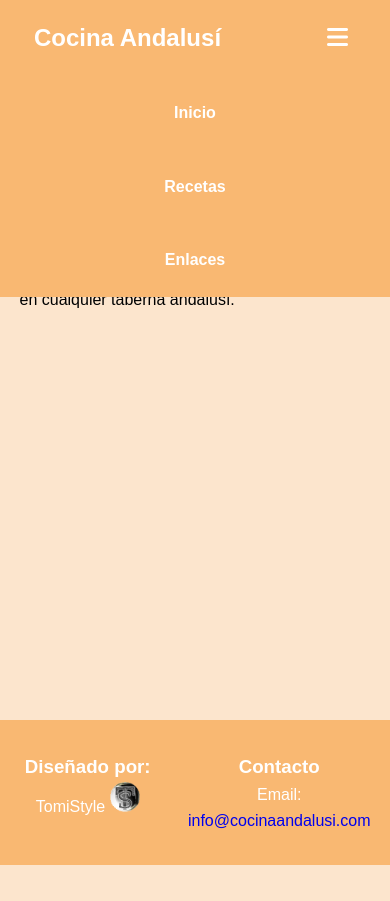
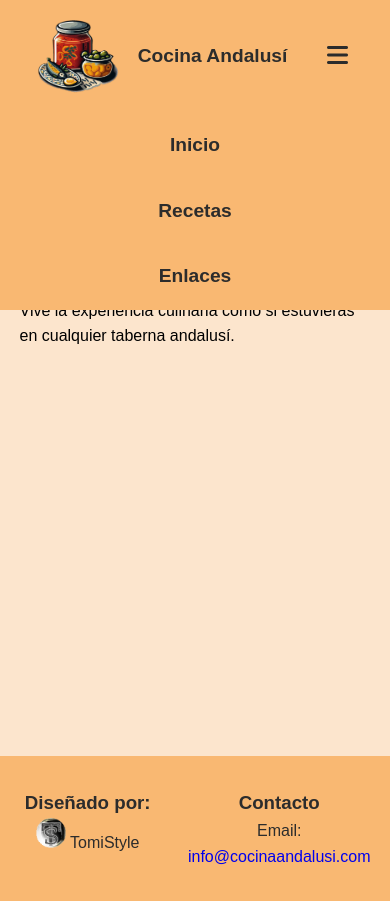
Before and after one commit to TomiStyle/cocina-andaluza, a website built with Parcel: page src/index.html in a window 390 px wide. Both pictures are taken after a click on the button "Menú". Before the commit the page ends 865 px from the top, so only its background shows below. Built offline with nearby package versions, Linux system fonts and the light colour scheme.

Commit message:
Mejorando la maqueta web

```diff
--- a/src/index.html
+++ b/src/index.html
@@ -7,12 +7,13 @@
     <title>Cocina Andalusí</title>
     <script src="https://kit.fontawesome.com/fdff0a5148.js" crossorigin="anonymous"></script>
     <link rel="stylesheet" href="./styles/main.scss">
+    <link rel="icon" type="image/png" href="./assets/images/favicon.ico">
 </head>
 
 <body>
     <header class="header">
         <div class="container nav-container">
-            <div class="logo">Cocina Andalusí</div>
+            <div class="logo"><img src="./assets/images/logo.png" alt="Logo de Cocina Andalusí">Cocina Andalusí</div>
             <nav class="nav">
                 <button class="hamburger" aria-label="Menú">
                     <i class="fas fa-bars"></i>
@@ -40,7 +41,7 @@
         <div class="container footer-container">
             <div class="footer-column">
                 <h3>Diseñado por:</h3>
-                <p>TomiStyle <img src="./assets/images/esfera.gif" style="height: 30px;"></p>
+                <p><img src="./assets/images/esfera.gif" style="height: 30px;" alt="Logo TomiStyle"> TomiStyle</p>
             </div>
             <div class="footer-column">
                 <h3>Contacto</h3>
--- a/src/styles/main.scss
+++ b/src/styles/main.scss
@@ -1,9 +1,11 @@
 /* Variables */
 $primary-color: #fce5cd;
 $secondary-color: #f9b872;
-$highlighted-color: #6cdbe9;
+$highlighted-color: #2c2c2c;
+$highlighted-a-color: #6cdbe9;
+
 // Colores de muestra
-// #F9B872, #FAE7A5, #f7d7b5, #fce5cd, #b6e1e7
+// #F9B872, #FAE7A5, #f7d7b5, #fce5cd, #b6e1e7, #4B4B4B
 /* Estilos */
 * {
     margin: 0;
@@ -14,7 +16,7 @@ a {
     text-decoration: none;
 }
 a:hover {
-    color: $highlighted-color;
+    color: $highlighted-a-color;
 }
 
 body {
@@ -33,7 +35,7 @@ body {
 .header {
     background-color: $secondary-color;
     padding: 1rem;
-    color: white;
+    color: $highlighted-color;
     position: relative;
 }
 
@@ -45,8 +47,15 @@ body {
 }
 
 .logo {
-    font-size: 1.5rem;
+    display: flex;
+    align-items: center;
+    font-size: 1.2rem;
     font-weight: bold;
+
+    img {
+        height: 80px;
+        margin-right: 1rem;
+    }
 }
 
 .nav {
@@ -61,19 +70,19 @@ body {
 }
 
 .nav-menu a {
-    color: white;
+    color: $highlighted-color;
     text-decoration: none;
     font-weight: bold;
 }
 .nav-menu a:hover {
-    color: $highlighted-color;
+    color: $highlighted-a-color;
 }
 
 .hamburger {
     display: none;
     background: none;
     border: none;
-    color: white;
+    color: $highlighted-color;
     font-size: 1.5rem;
     cursor: pointer;
     padding: 0.5rem;
@@ -88,7 +97,7 @@ body {
 /* Footer */
 .footer {
     background-color: $secondary-color;
-    color: white;
+    color: $highlighted-color;
     padding: 2rem 0;
 }
 
@@ -121,7 +130,8 @@ body {
         }
 
         li {
-            margin: 0.5rem 0;
+            margin: 0.1rem 0;
+            font-size: 1.2rem;
         }
     }
 
```
Also changed, not shown: src/assets/images/favicon.ico (added), src/assets/images/logo.png (added).
